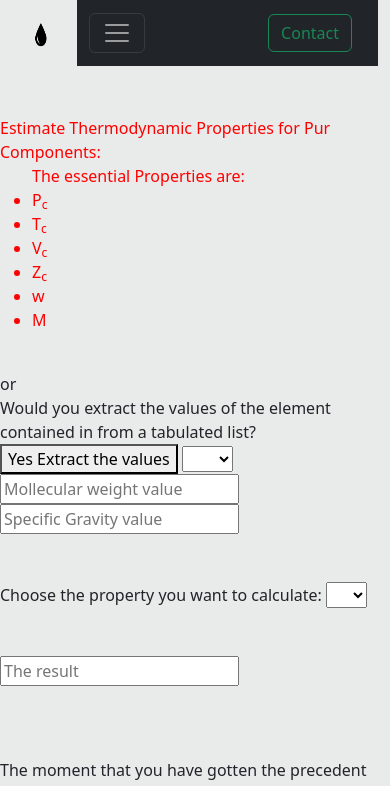
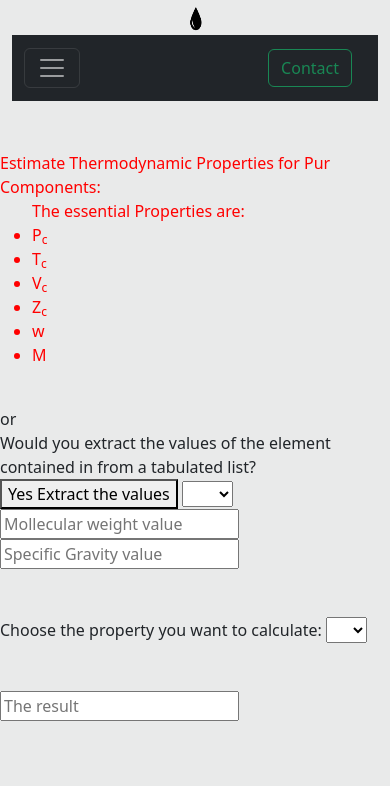
Before and after one commit to DjillBenamar/Resrvoir-Properties, a plain HTML site: page index.html in a window 390 px wide. Shown: the top 786 px of the page. Drawn offline with Linux system fonts and the light colour scheme.

Commit message:
Update index.html

```diff
--- a/index.html
+++ b/index.html
@@ -14,7 +14,7 @@
 
 			<div class="row">
 
-				<div style="margin: auto;"  class="col-1">
+				<div style="margin: auto;"  class="col-sm-1">
 
 		           <a style="display: block;">
 			         <img src="goutteimage.jpg" style="border-radius: 50%; height:35px; width: 25px;" alt="PVT Pur">
@@ -22,7 +22,7 @@
 
 		        </div>
 
-		<div class="col-10">
+		<div class="col-sm-10">
 
 		<nav class="navbar navbar-expand-sm navbar-dark bg-dark">
 			<div class="container-fluid">
```
